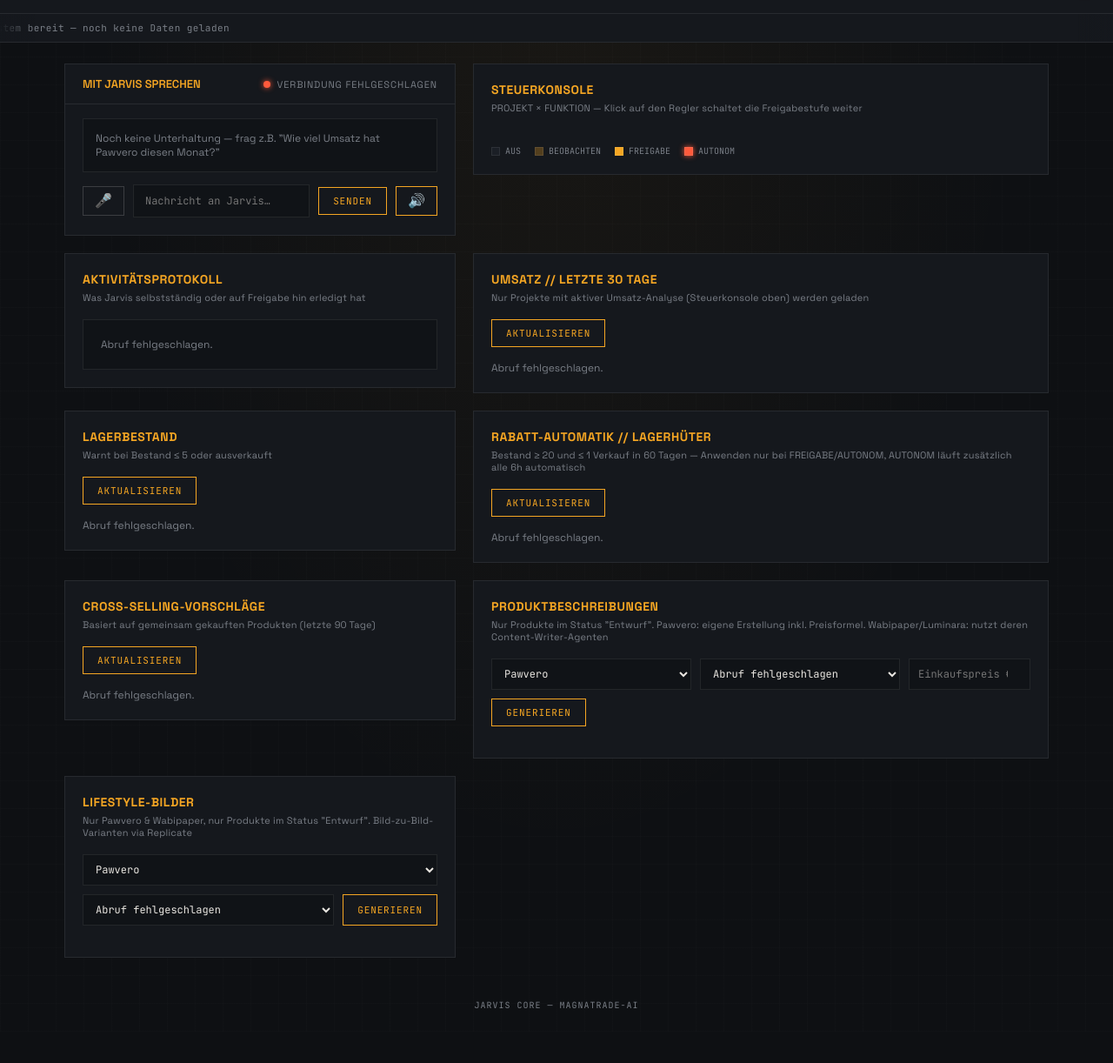
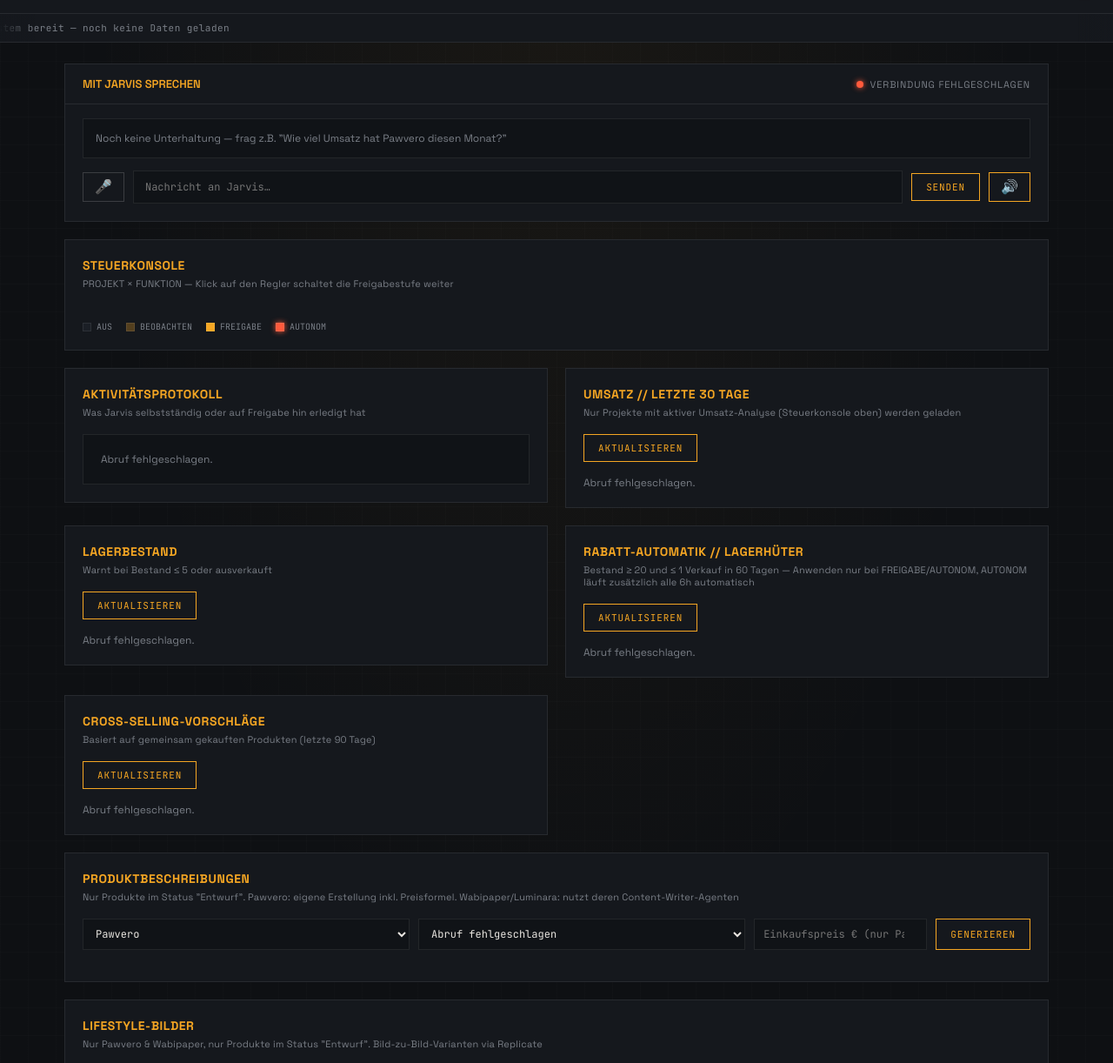
Before and after one commit to MagnaTradeAI/Jarvis, a website: page public/index.html in a window 1280 px wide. Shown: the part 65-1287 px from the top of the page at 87% size. Before the commit the page ends 1251 px from the top, so only its background shows below. Drawn offline with Linux system fonts and the light colour scheme; no server answers.

Commit message:
Update panel sections in index.html

```diff
--- a/public/index.html
+++ b/public/index.html
@@ -38,7 +38,7 @@
 
 <main>
 
-  <section class="panel">
+  <section class="panel span-2">
     <div class="console-head">
       <span class="label">MIT JARVIS SPRECHEN</span>
       <span class="status" id="status"><span class="status-dot"></span><span id="status-label">VERBINDE…</span></span>
@@ -54,7 +54,7 @@
     </div>
   </section>
 
-  <section class="panel">
+  <section class="panel span-2">
     <div class="panel-head">
       <h2>STEUERKONSOLE</h2>
       <p class="hint">PROJEKT × FUNKTION — Klick auf den Regler schaltet die Freigabestufe weiter</p>
@@ -121,7 +121,7 @@
     <div class="card-grid stack" id="cross-grid"></div>
   </section>
 
-  <section class="panel">
+  <section class="panel span-2">
     <div class="panel-head">
       <h2>PRODUKTBESCHREIBUNGEN</h2>
       <p class="hint">Nur Produkte im Status "Entwurf". Pawvero: eigene Erstellung inkl. Preisformel. Wabipaper/Luminara: nutzt deren Content-Writer-Agenten</p>
@@ -139,7 +139,7 @@
     <div class="pb-result" id="pb-result"></div>
   </section>
 
-  <section class="panel">
+  <section class="panel span-2">
     <div class="panel-head">
       <h2>LIFESTYLE-BILDER</h2>
       <p class="hint">Nur Pawvero & Wabipaper, nur Produkte im Status "Entwurf". Bild-zu-Bild-Varianten via Replicate</p>
```
